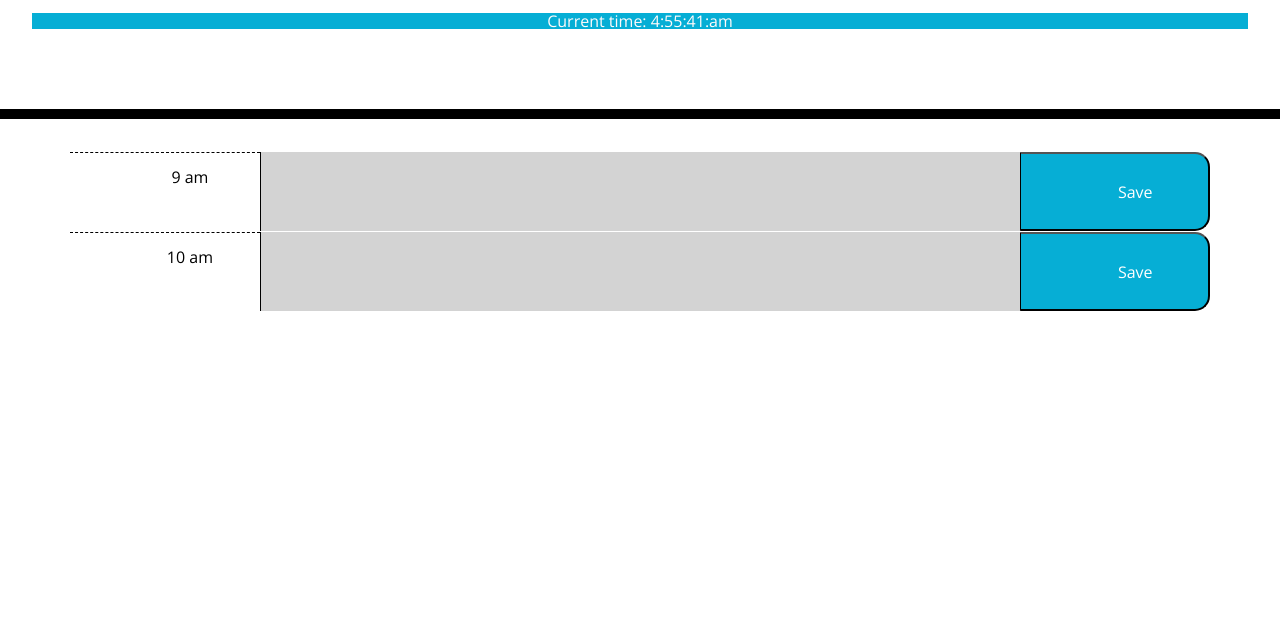
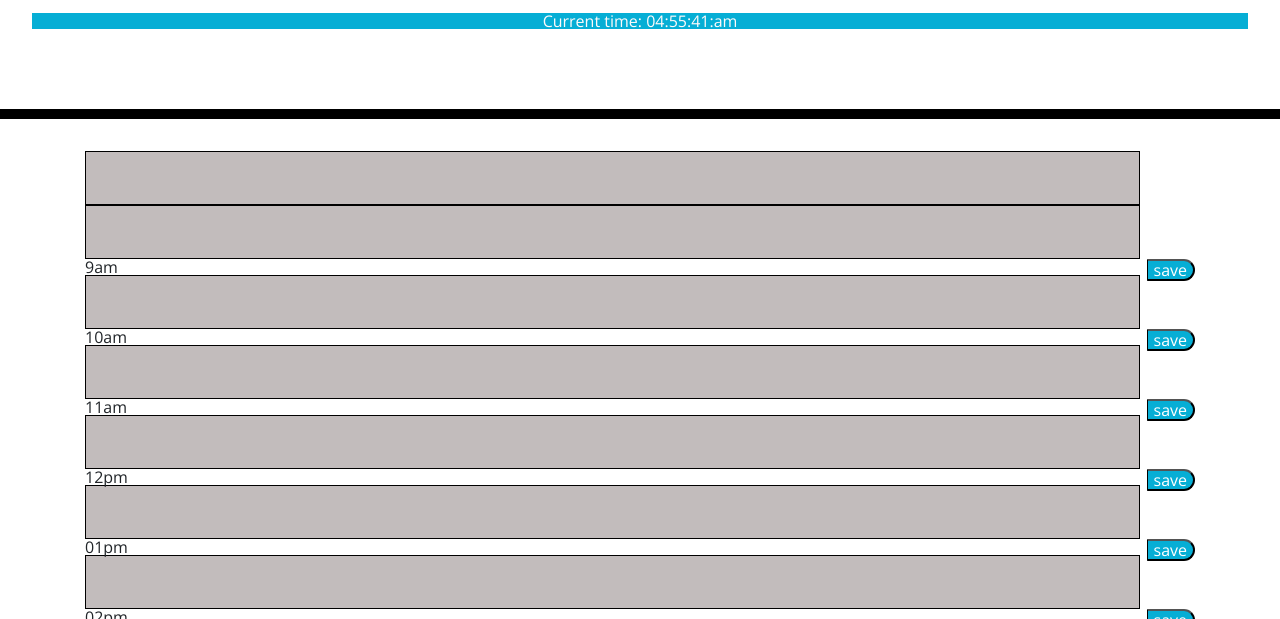
Before and after one commit to ckomodo/day-planner-app, a plain HTML site: page index.html in a window 1280 px wide. Shown: the part 181-800 px from the top of the page. Drawn offline with nearby package versions, Linux system fonts and the light colour scheme.

Commit message:
rows added dynamically, some css added

```diff
--- a/index.html
+++ b/index.html
@@ -31,8 +31,9 @@
     </header>
 
     <div class="container">
+      <textarea class = "textAreaStyle"></textarea>
       <!-- Timeblocks go here -->
-
+<!--
       <div class="row time-block">
         <div class="col-md-2 hour">
             9 am
@@ -47,7 +48,7 @@
 
 
       <div class="row time-block">
-        <div class="col-md-2 hour">
+        <div class="col-md-2 hour rowHour">
             10 am
         </div>
         <textarea  class="col-md-8 past">
@@ -56,7 +57,7 @@
         <button class="col-md-2 saveBtn">
           Save
         </button>
-      </div>
+      </div> -->
 
 
 
--- a/script.js
+++ b/script.js
@@ -1,6 +1,11 @@
-console.log(moment().format("dddd, MMMM Do YYYY, h:mm:ss a"));
-console.log(moment().format("h A"));
-// TODO: use moment.js library
+var myContainer = $(".container");
+var textAreaElement = $("<textarea>");
+var userText = $(".textAreaStyle");
+var btnElement = $("<button>");
+
+
+
+
 // TODO: create one row with time, text area and button using jquery
 // TODO:  layout of what we need to make using jquery
 // {<div class="row time-block">
@@ -14,14 +19,11 @@ console.log(moment().format("h A"));
 //           Save
 //         </button>
 //       </div>
-
-
 //       <div class="row time-block">
 //         <div class="col-md-2 hour">
 //             9 am
 //         </div>
 //         <textarea  class="col-md-8 past">
-
 //         </textarea>
 //         <button class="col-md-2 saveBtn">
 //           Save
@@ -32,23 +34,111 @@ console.log(moment().format("h A"));
 
             function currentTime (){
 
-                var timeNow = document.querySelector("#clock")
-                var realTime = moment().format("h:m:ss:a");
+                var timeNow = document.querySelector("#clock");
+                var realTime = moment().format("hh:mm:ss:a");
                 timeNow.textContent = "Current time: " + realTime;
             }
 
             setInterval(currentTime, 1000);
             currentTime();
 
+
+//             //TODO: step 1 - create element and save it to a variable, step 2-give content to new element, step 3-add attribute to the element, step 4-display element on page
+// // to append new rows on page:
+//             var h1Element = $("<h1>"); // creates h1 element
+//             h1Element.text("hello") //step 2
+//             h1Element.attr("class", "put-class-name-here") //step 3. can replace class with id followed by appropriate id name
+// //             $(".container").append(h1Element)
+
+//                 textAreaElement.text("text goes here")
+//                 textAreaElement.attr("class", "col-md-2", "hour")
+//                 $(".container").append(textAreaElement)
+
+//                 btnElement.text("save")
+//                 btnElement.attr("class", "saveBtn")
+//                 $(".container").append(btnElement)
+
+// //TODO: OR save all variables at the top of JS
+
+
+
+
 //TODO: create an array that holds the standard business time e.g. ["9am", "10am", "11am", ].
-var bizTime = ["9am", "10am", "11am", "12pm", "1pm", "2pm", "3pm", "4pm", "5pm"]
+            var bizTime = ["9am", "10am", "11am", "12pm", "01pm", "02pm", "03pm", "04pm", "05pm"]; //change time format up top to be the same as this
 
 //TODO: create a for loop
 //TODO: Use a for loop to loop over array of hours then create a div for row, each hour, textarea and buttons
+            for(i=0; i<bizTime.length; i++){
 
-//TODO: create a div for HTMLTableRowElement, textarea and GamepadButton, add content and append to row then append row to page
+                var textAreaElement = $("<textarea>");
+                var btnElement = $("<button>");
+
+                textAreaElement.attr("class", "textAreaStyle", "row");
+                myContainer.append(textAreaElement, btnElement);
+                myContainer.append(bizTime[i])
+
+                btnElement.text("save");
+                btnElement.attr("class", "saveBtn");
+                myContainer.append(btnElement);
+            }
+
+
+            myContainer.on("click", btnElement, function (event){
+                var userTextArea = $(this).siblings("textarea");
+                console.log(userText.val());
+            })
+
+
+            // textAreaElement.text(bizTime[i])
+            // btnElement.text("save")
+
+            // if((i===3)){
+            //     textAreaElement.attr("class", i, "anotherclass")
+            // } else{
+            //     textAreaElement.attr("class", "textarea")
+            // }
+
+
+
+
+
+
+
+            // textAreaElement.attr("class", i) // gives class to text area. add textarea classes from css file.
+
+
+            // btnElement.attr("class", "classnamehere") //gives class to buttons
+
+
+
+
+            // myContainer.append(textAreaElement, btnElement) //mycontainer is a variable declared line 1 of js
+
+
+
+
+
+
+
+
+
+
+
+
+//TODO: create a div with a class for HTMLTableRowElement, textarea and saveButton. In text area, grab the value  add content and append to row then append row to page
 //TODO: add method to make this non-repetitive e.g. for loop, function
 //TODO: compare the hours of the rows to the current time (moment.js to get current time, compare this time to the time assigned to each row)
+
+
+// var currentRowHour = document.querySelector(".rowHour")
+
+// if(currentRowHour===currentTime){
+//     currentRowHour.style.backgroundColor = "red";
+// }
+
+
+
+
 //TODO: Using an if statement, check using moment.js to see if hour in the loop is past current hour, if so, give that text area a class of past
 //TODO: create a click event listener for each button.
 //TODO: Grab the value of text area and save it into a variable. Save the text from text area that is in the same row as the button clicked.
@@ -57,11 +147,14 @@ var bizTime = ["9am", "10am", "11am", "12pm", "1pm", "2pm", "3pm", "4pm", "5pm"]
 //TODO: Retrieve data from local storage using localStorage.getItem and keep this data in the text area. (What text from what local storage goes into what text area?)
 
 
-var textFromLocalStorage1 = localStorage.setItem("hour", "monday")
-var textFromLocalStorage = localStorage.setItem("day", "week1") //can be set to a variable
 
-$(".first").text(textFromLocalStorage)
 
-$(".second").text(textFromLocalStorage1)
+// var textFromLocalStorage1 = localStorage.setItem("hour", "monday")
+// var textFromLocalStorage = localStorage.setItem("day", "week1") //can be set to a variable
+
+// $(".first").text(textFromLocalStorage)
+
+// $(".second").text(textFromLocalStorage1)
+
 
 //can attach to a button and add event listener
--- a/style.css
+++ b/style.css
@@ -4,13 +4,15 @@ body {
   line-height: 1;
 }
 
-textarea{
-  background: transparent;
+.textAreaStyle{
+  background: rgb(194, 188, 188);
   border: none;
   resize: none;
   color: #000000;
-  border-left: 1px solid black;
+  border: 1px solid black;
   padding: 10px;
+  display: flex;
+  width: 95%;
 }
 
 .jumbotron {
@@ -68,6 +70,7 @@ textarea{
   border-bottom-right-radius: 15px;
   background-color: #06AED5;
   color: white;
+  float: right;
 }
 
 .saveBtn i:hover {
```
